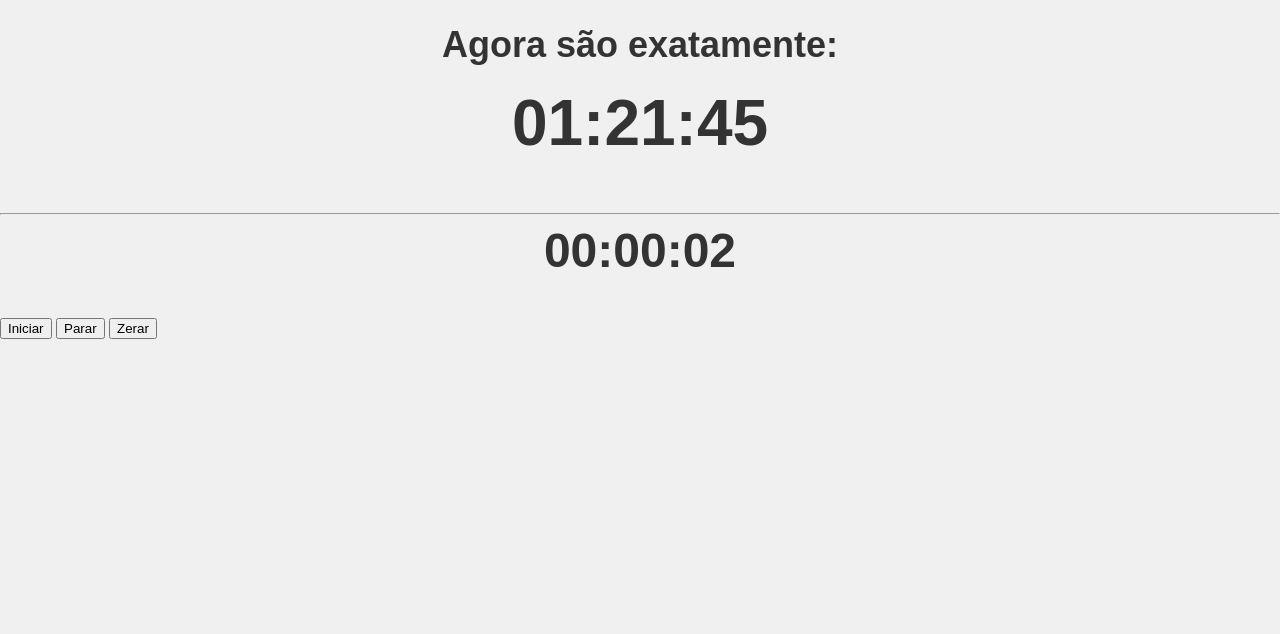
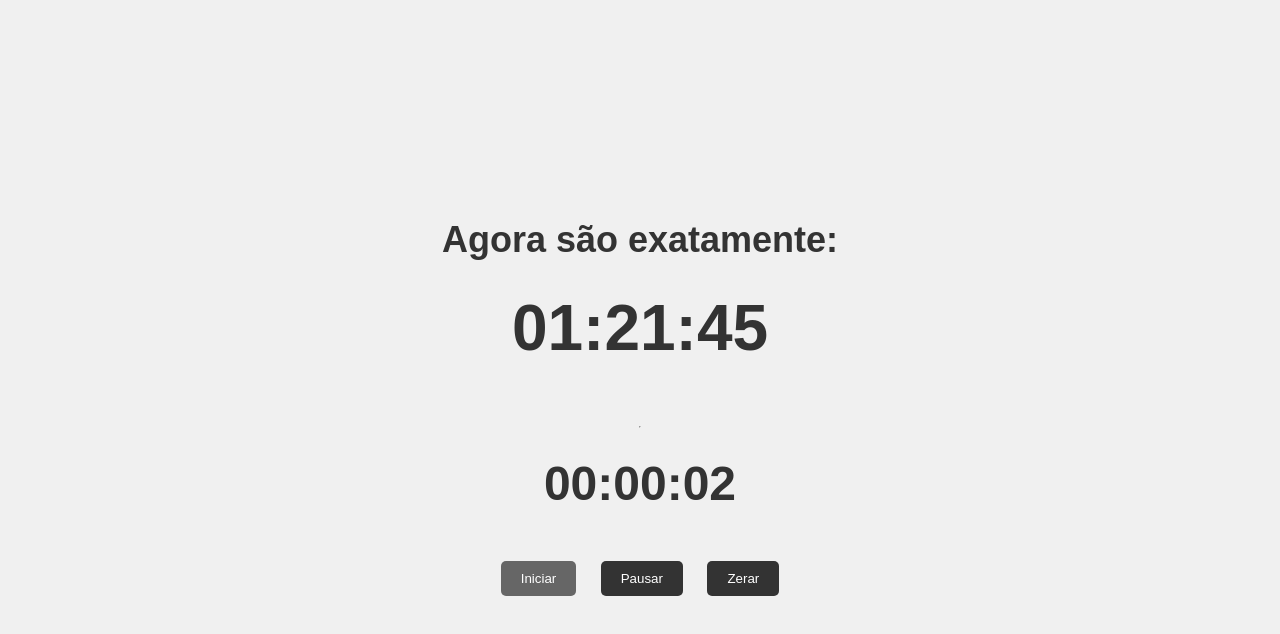
Before and after one commit to eduardogazolla/aula-21-05, a plain HTML site: page index.html in a window 1280 px wide. Both pictures are taken after a click on the button "Iniciar". Drawn offline with Linux system fonts and the light colour scheme.

Commit message:
Refactor buttons and styles for stopwatch functionality; update button actions and improve layout

```diff
--- a/index.html
+++ b/index.html
@@ -13,8 +13,8 @@
     <h2 id="cronometro">00:00:00</h2>
     <div>
         <button onclick="iniciar()" id="iniciar">Iniciar</button>
-        <button onclick="pararCronometro()" id="parar">Parar</button>
-        <button onclick="zerarCronometro()" id="zerar">Zerar</button>
+        <button onclick="pausar()" id="pausar">Pausar</button>
+        <button onclick="zerar()" id="zerar">Zerar</button>
     </div>
 </body>
 <script src="script.js"></script>
--- a/script.js
+++ b/script.js
@@ -1,9 +1,11 @@
 function atualizarRelogio() {
   const agora = new Date();
-    const horas = agora.getHours().toString().padStart(2, '0');
-    const minutos = agora.getMinutes().toString().padStart(2, '0');
-    const segundos = agora.getSeconds().toString().padStart(2, '0');
-    document.getElementById('relogio').innerText = `${horas}:${minutos}:${segundos}`;
+  const horas = agora.getHours().toString().padStart(2, "0");
+  const minutos = agora.getMinutes().toString().padStart(2, "0");
+  const segundos = agora.getSeconds().toString().padStart(2, "0");
+  document.getElementById(
+    "relogio"
+  ).innerText = `${horas}:${minutos}:${segundos}`;
 }
 atualizarRelogio();
 setInterval(atualizarRelogio, 1000);
@@ -12,14 +14,14 @@ let segundos = 0;
 let intervalo;
 
 function formatarTime(segundos) {
-    const h = String(Math.floor(segundos / 3600)).padStart(2, '0');
-    const m = String(Math.floor((segundos % 3600) / 60)).padStart(2, '0');
-    const s = String(segundos % 60).padStart(2, '0');
+  const h = String(Math.floor(segundos / 3600)).padStart(2, "0");
+  const m = String(Math.floor((segundos % 3600) / 60)).padStart(2, "0");
+  const s = String(segundos % 60).padStart(2, "0");
   return `${h}:${m}:${s}`;
 }
 
 function atualizarCronometro() {
-    document.getElementById('cronometro').innerText = formatarTime(segundos);
+  document.getElementById("cronometro").innerText = formatarTime(segundos);
 }
 
 function iniciar() {
@@ -28,5 +30,29 @@ function iniciar() {
       segundos++;
       atualizarCronometro();
     }, 1000);
+    document.getElementById("iniciar").innerText = "Iniciar";
+    document.getElementById("iniciar").disabled = true;
   }
 }
+
+function pausar() {
+  if (intervalo) {
+    clearInterval(intervalo);
+    intervalo = null;
+    document.getElementById("pausar").innerText = "Retomar";
+    document.getElementById("iniciar").disabled = true;
+  } else {
+    iniciar();
+    document.getElementById("pausar").innerText = "Pausar";
+  }
+}
+
+function zerar() {
+  clearInterval(intervalo);
+  intervalo = null;
+  segundos = 0;
+  atualizarCronometro();
+  document.getElementById("iniciar").innerText = "Iniciar";
+  document.getElementById("pausar").innerText = "Pausar";
+  document.getElementById("iniciar").disabled = false;
+}
--- a/style.css
+++ b/style.css
@@ -5,26 +5,55 @@ body {
   background-color: #f0f0f0;
   margin: 0;
   padding: 0;
-}
-
-h1, h2 {
-  text-align: center;
-  color: #333;
+  display: flex;
+  flex-direction: column;
+  align-items: center;
+  justify-content: center;
+  height: 100vh;
 }
 
 h1 {
   font-size: 36px;
   margin-bottom: 10px;
+  color: #333;
 }
 
 h2 {
   font-size: 48px;
   font-weight: bold;
   margin-top: 0;
+  color: #333;
 }
 
 #relogio {
   font-size: 64px;
   font-weight: bold;
   margin-top: 20px;
+  color: #333;
 }
+
+#cronometro {
+  font-size: 48px;
+  font-weight: bold;
+  margin-top: 20px;
+  color: #333;
+}
+
+button {
+  padding: 10px 20px;
+  border: none;
+  border-radius: 5px;
+  background-color: #333;
+  color: #fff;
+  cursor: pointer;
+  margin: 10px;
+}
+
+button:hover {
+  background-color: #444;
+}
+
+button:disabled {
+  background-color: #666;
+  cursor: not-allowed;
+}
```
Lines whose indentation alone changed are shown as unchanged.
